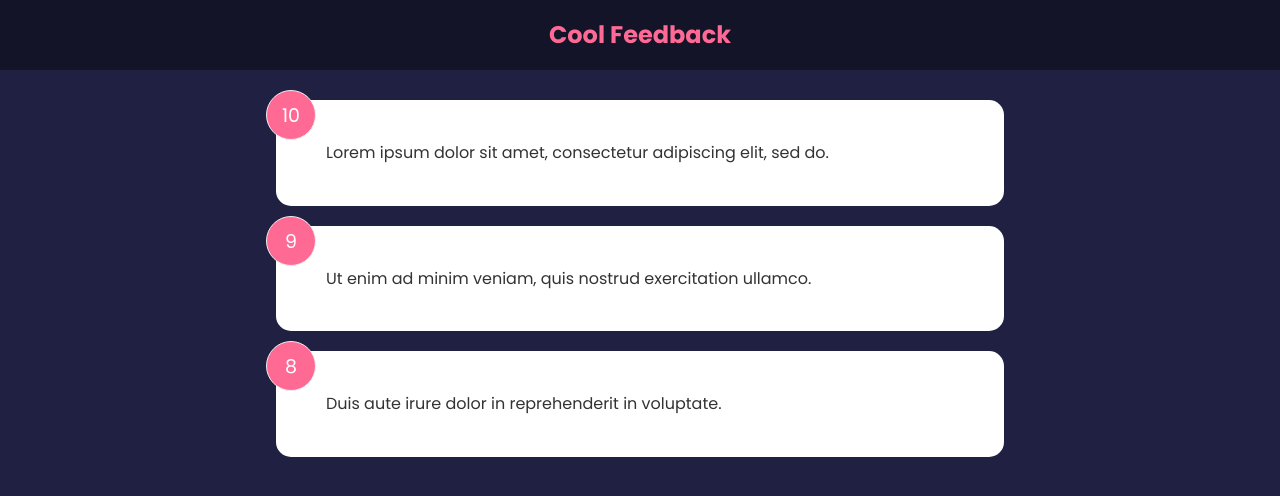
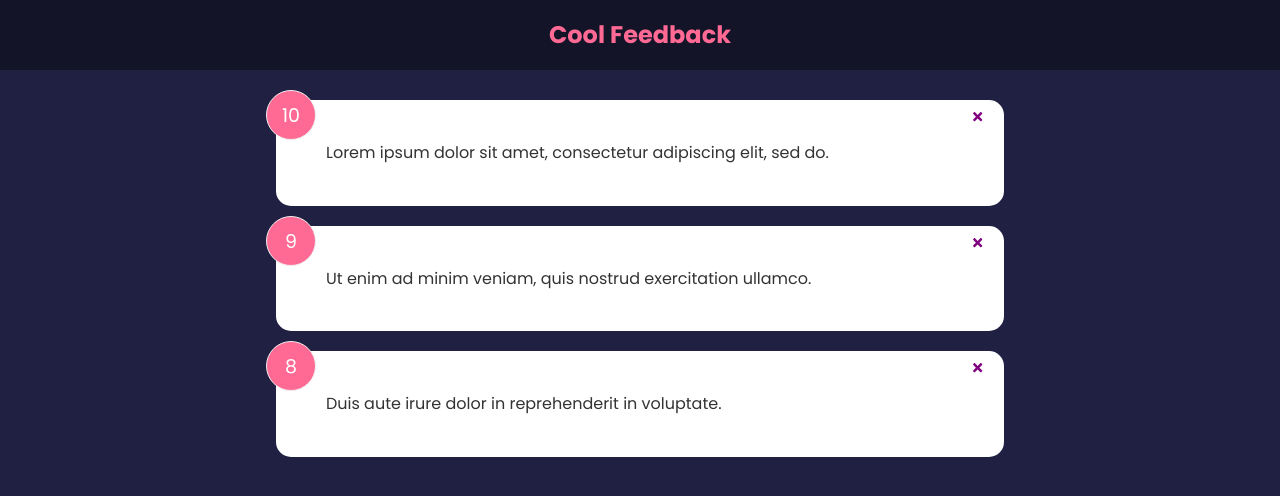
Before and after one commit to BenjaminSemah/cool-feedback, a React (Create React App) app: page / in a window 1280 px wide. Shown: the top 496 px of the page. Built offline with nearby package versions, Linux system fonts and the light colour scheme.

Commit message:
Implement delete feedback functionality

```diff
--- a/package.json
+++ b/package.json
@@ -8,6 +8,7 @@
     "@testing-library/user-event": "^13.5.0",
     "react": "^17.0.2",
     "react-dom": "^17.0.2",
+    "react-icons": "^4.3.1",
     "react-scripts": "5.0.0",
     "web-vitals": "^2.1.4"
   },
--- a/src/App.js
+++ b/src/App.js
@@ -6,11 +6,22 @@ import FeedbackData from './data/FeedbackData';
 const App = () => {
   const [feedback, setFeedback] = useState(FeedbackData)
 
+  const deleteFeedback = (id) => {
+    if(window.confirm("This will delete your feedback.")) {
+      setFeedback((prevState) => (
+        prevState.filter((feedback) => feedback.id !== id)
+      ))
+    }
+  }
+
   return (
     <>
       <Header />
       <div className="container">
-        <FeedbackList feedback={feedback} />
+        <FeedbackList
+         feedback={feedback}
+         handleDelete={deleteFeedback}
+        />
       </div>
     </>
   )
--- a/src/components/FeedbackItem.jsx
+++ b/src/components/FeedbackItem.jsx
@@ -1,10 +1,14 @@
+import { FaTimes } from 'react-icons/fa'
 import PropTypes from 'prop-types'
 import Card from "./shared/Card"
 
-const FeedbackItem = ({ item }) => {
+const FeedbackItem = ({ item, handleDelete }) => {
   return (
     <Card>
       <div className="num-display">{item.rating}</div>
+      <button onClick={() => handleDelete(item.id)} className="close">
+        <FaTimes color="purple" />
+      </button>
       <div className="text-display">{item.text}</div>
     </Card>
   )
@@ -12,6 +16,7 @@ const FeedbackItem = ({ item }) => {
 
 FeedbackItem.propTypes = {
   item: PropTypes.object.isRequired,
+  handleDelete: PropTypes.func
 }
 
 export default FeedbackItem
--- a/src/components/FeedbackList.jsx
+++ b/src/components/FeedbackList.jsx
@@ -1,7 +1,7 @@
 import PropTypes from 'prop-types'
 import FeedbackItem from './FeedbackItem';
 
-const FeedbackList = ({ feedback }) => {
+const FeedbackList = ({ feedback, handleDelete }) => {
   if (!feedback || feedback.length === 0) {
     return <p>No Feedback Yet.</p>
   }
@@ -12,6 +12,7 @@ const FeedbackList = ({ feedback }) => {
         <FeedbackItem
           key={item.id}
           item={item}
+          handleDelete={handleDelete}
         />
       ))}
     </div>
@@ -25,7 +26,8 @@ FeedbackList.propTypes = {
       text: PropTypes.string.isRequired,
       rating: PropTypes.number.isRequired,
     })
-  )
+  ),
+  handleDelete: PropTypes.func,
 }
 
 export default FeedbackList
```
Also changed, not shown: 1 other file (tests, documents, lock files or other folders).
